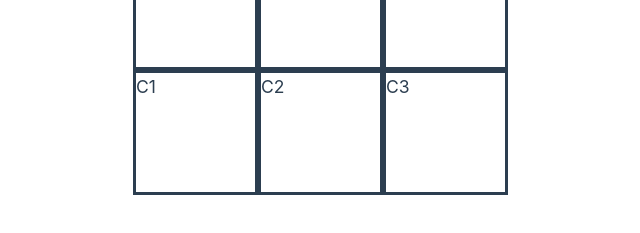
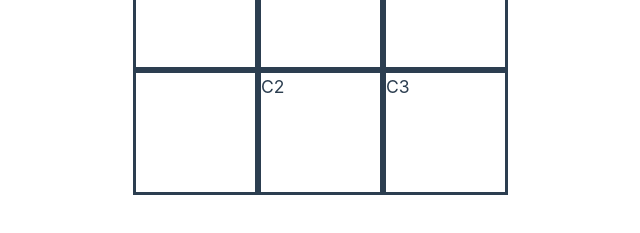
Before and after one commit to jffelix/VueJS-Tic-Tac-Toe, a Vue app in the folder VueJS-Tic-Tac-Toe/: page / in a window 1280 px wide. Shown: the part 429-662 px from the top of the page, without its empty margins (507-1147 px from the left). Built offline with nearby package versions, Linux system fonts and the light colour scheme.

Commit message:
Implemented mark box for C1

```diff
--- a/VueJS-Tic-Tac-Toe/src/components/App.vue
+++ b/VueJS-Tic-Tac-Toe/src/components/App.vue
@@ -17,7 +17,10 @@
           v-on:changePlayer="changePlayer"
           :currentPlayer="this.currentPlayer"
         />
-        <BottomRow />
+        <BottomRow
+          v-on:changePlayer="changePlayer"
+          :currentPlayer="this.currentPlayer"
+        />
       </div>
     </div>
   </main>
--- a/VueJS-Tic-Tac-Toe/src/components/rows/BottomRow.vue
+++ b/VueJS-Tic-Tac-Toe/src/components/rows/BottomRow.vue
@@ -4,7 +4,11 @@
 
   <main>
     <div className='thirdRow'>
-      <RowC1 />
+      <RowC1
+        v-on:changePlayerRowC="changePlayerRowC"
+        v-on:markC1="markC1"
+        :rowC1="this.rowC1"
+      />
       <RowC2 />
       <RowC3 />
     </div>
@@ -22,6 +26,23 @@ export default {
       RowC1,
       RowC2,
       RowC3
+    },
+    data() {
+      return {
+        rowC1: null
+      }
+    },
+    props: {
+      currentPlayer: String
+    },
+    emits: ["changePlayer"],
+    methods: {
+      changePlayerRowC() {
+        this.$emit("changePlayer")
+      },
+      markC1() {
+        this.rowC1 = this.currentPlayer
+      }
     }
 }
 
--- a/VueJS-Tic-Tac-Toe/src/components/rows/subrows/RowC1.vue
+++ b/VueJS-Tic-Tac-Toe/src/components/rows/subrows/RowC1.vue
@@ -1,12 +1,33 @@
 <template>
-    <main className='rowC1'>
-        <h3>C1</h3>
+    <main
+        className='rowC1'
+        v-on:click="this.markBoxC1"
+    >
+        <h3>{{this.rowC1}}</h3>
     </main>
 </template>
 
 <script>
 export default {
-    name: 'RowC1'
+    name: 'RowC1',
+    data() {
+        return {
+            wasSelectedC1: false
+        }
+    },
+    props: {
+        rowC1: String
+    },
+    emits: ["changePlayerRowC", "markC1"],
+    methods: {
+        markBoxC1() {
+            if (this.wasSelectedC1 === false) {
+                this.$emit("changePlayerRowC")
+                this.$emit("markC1")
+                this.wasSelectedC1 = !this.wasSelectedC1
+            }
+        }
+    }
 }
 </script>
 
```
